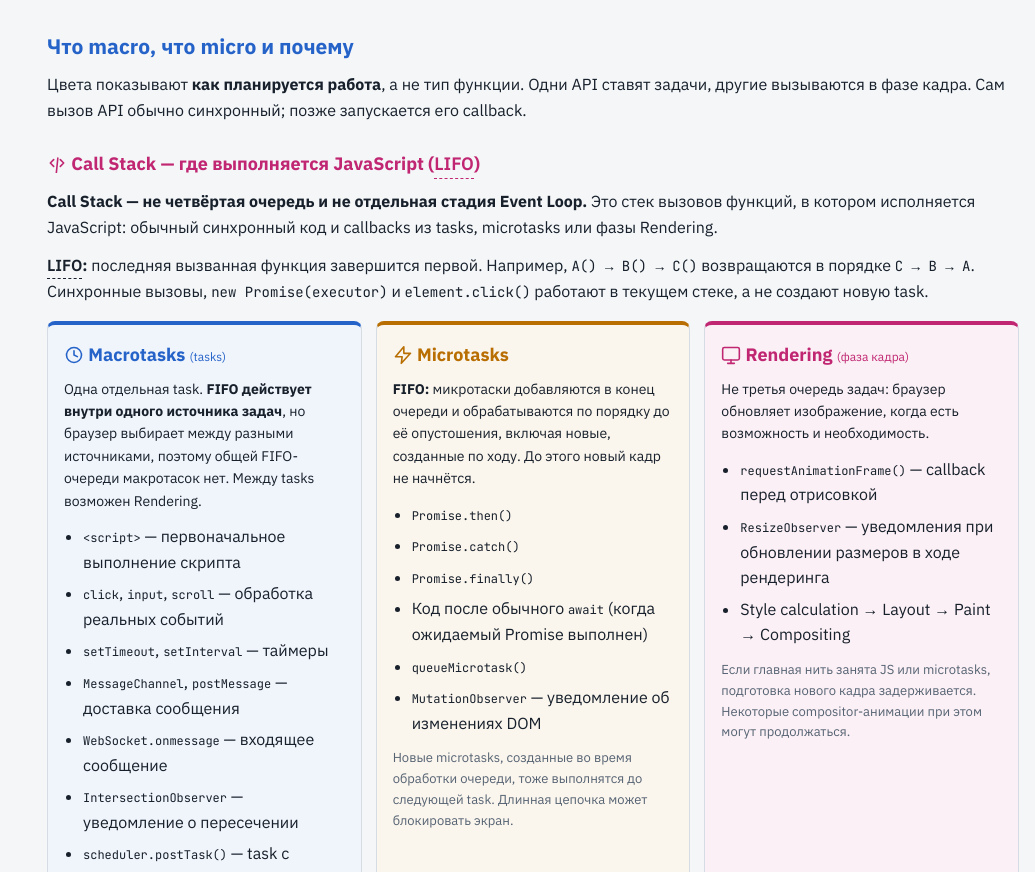
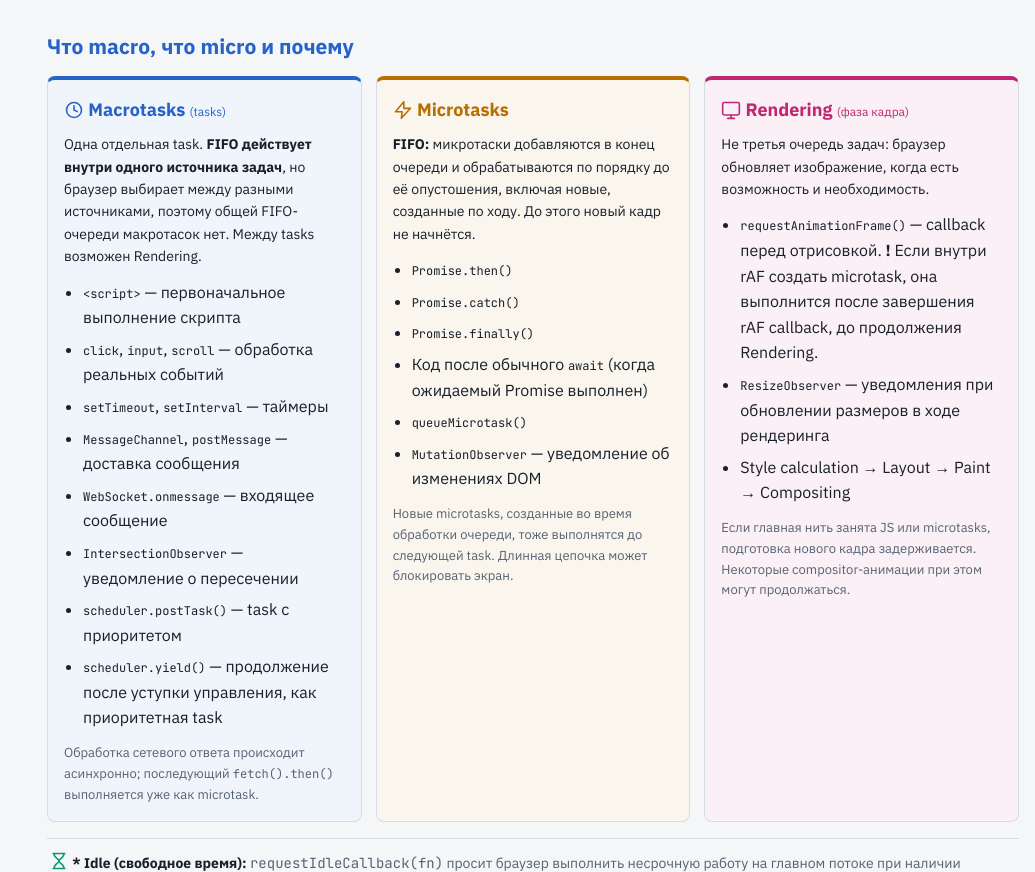
Before and after one commit to mashuxa/tech-notes, a plain HTML site: page index.html in a window 1280 px wide. Shown: the part 1172-2044 px from the top of the page, without its empty margins (245-1280 px from the left). Drawn offline with Linux system fonts and the light colour scheme.

Commit message:
docs: remove redundant Call Stack intro and clarify microtasks scheduled in rAF

```diff
--- a/index.html
+++ b/index.html
@@ -313,10 +313,6 @@ pre { margin: 0; padding: 14px; background: var(--panel); border: 1px solid var(
 
   <section id="types">
     <h2>Что macro, что micro и почему</h2>
-    <p class="gap">Цвета показывают <strong>как планируется работа</strong>, а не тип функции. Одни API ставят задачи, другие вызываются в фазе кадра. Сам вызов API обычно синхронный; позже запускается его callback.</p>
-      <h3><svg class="task-icon" aria-hidden="true"><use href="#task-icon-code"/></svg> Call Stack — где выполняется JavaScript (<button type="button" class="term-trigger" data-glossary="lifo" aria-haspopup="dialog" aria-label="LIFO — объяснение термина">LIFO</button>)</h3>
-      <p><strong>Call Stack — не четвёртая очередь и не отдельная стадия Event Loop.</strong> Это стек вызовов функций, в котором исполняется JavaScript: обычный синхронный код и callbacks из tasks, microtasks или фазы Rendering.</p>
-      <p><strong><button type="button" class="term-trigger" data-glossary="lifo" aria-haspopup="dialog" aria-label="LIFO — объяснение термина">LIFO</button>:</strong> последняя вызванная функция завершится первой. Например, <code>A() → B() → C()</code> возвращаются в порядке <code>C → B → A</code>. Синхронные вызовы, <code>new Promise(executor)</code> и <code>element.click()</code> работают в текущем стеке, а не создают новую task.</p>
     <div class="task-columns" aria-label="Типы работы в браузере">
       <div class="task-column task-macro">
         <h3><svg class="task-icon" aria-hidden="true"><use href="#task-icon-clock"/></svg> Macrotasks <small>(tasks)</small></h3>
@@ -350,7 +346,7 @@ pre { margin: 0; padding: 14px; background: var(--panel); border: 1px solid var(
         <h3><svg class="task-icon" aria-hidden="true"><use href="#task-icon-monitor"/></svg> Rendering <small>(фаза кадра)</small></h3>
         <p class="task-explain">Не третья очередь задач: браузер обновляет изображение, когда есть возможность и необходимость.</p>
         <ul>
-          <li><code>requestAnimationFrame()</code> — callback перед отрисовкой</li>
+          <li><code>requestAnimationFrame()</code> — callback перед отрисовкой. <strong>!</strong> Если внутри rAF создать microtask, она выполнится после завершения rAF callback, до продолжения Rendering.</li>
           <li><code>ResizeObserver</code> — уведомления при обновлении размеров в ходе рендеринга</li>
           <li>Style calculation → Layout → Paint → Compositing</li>
         </ul>
```
